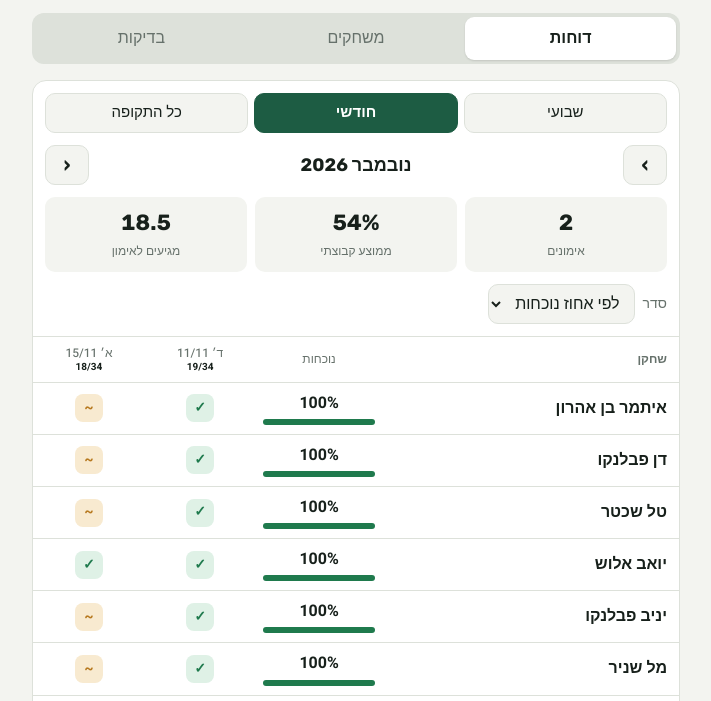
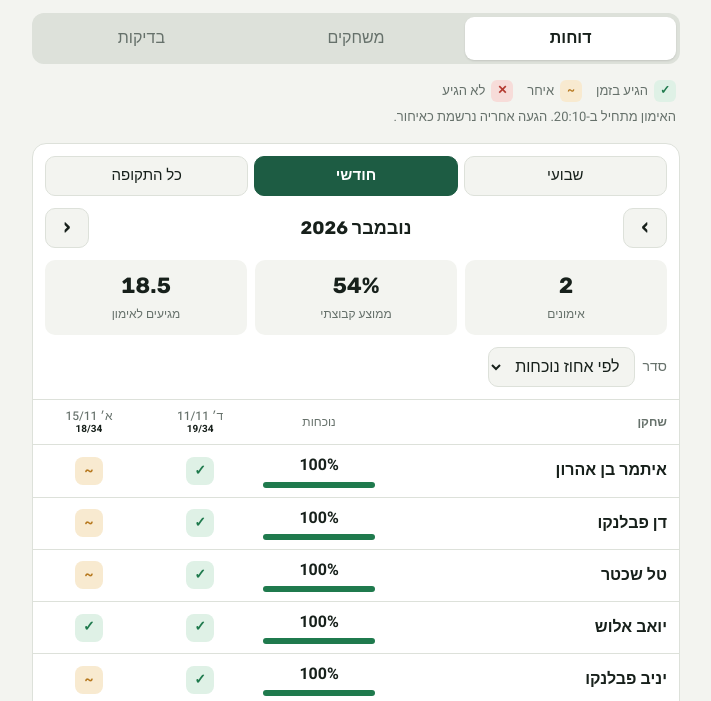
Before and after one commit to eduardbrook/hamami, a plain HTML site: page index.html in a window 1280 px wide. Shown: the part 51-752 px from the top of the page, without its empty margins (284-995 px from the left). Drawn offline with Linux system fonts and the light colour scheme.

Commit message:
Add attendance key and start time above the report
Co-Authored-By: Claude Sonnet 5.5 <noreply@anthropic.com>
Claude-Session: https://claude.ai/code/session_013zZ1uTNFcFDJdpJBgkv4un

```diff
--- a/index.html
+++ b/index.html
@@ -80,6 +80,10 @@ td.name, th.name { text-align: right; padding-right: 12px; font-weight: 700; pos
 .pbtn { border: 0; background: transparent; font-weight: 700; text-align: right; padding: 0; }
 .histrow { display: grid; grid-template-columns: 1fr repeat(3, 70px); gap: 6px; padding: 6px 12px; font-size: 14px; text-align: center; background: var(--bg); }
 .histrow span:first-child { text-align: right; color: var(--muted); }
+.keybar { display: flex; flex-wrap: wrap; gap: 6px 14px; align-items: center; font-size: 13px; color: var(--muted); padding: 0 4px; }
+.keybar span { display: inline-flex; align-items: center; gap: 6px; }
+.keybar .cell { width: 22px; height: 22px; font-size: 12px; border-radius: 6px; }
+.keybar .keynote { flex-basis: 100%; }
 .foot { color: var(--muted); font-size: 12px; text-align: center; }
 .msg { padding: 14px; border-radius: 12px; background: var(--absent-bg); color: var(--absent); }
 </style>
@@ -172,13 +176,16 @@ td.name, th.name { text-align: right; padding-right: 12px; font-weight: 700; pos
   function segBtns(items, current, act, attr) {
     return items.map(function (x) { return '<button data-act="' + act + '" data-v="' + x[0] + '" class="' + (current === x[0] ? 'on' : '') + '" aria-pressed="' + (current === x[0]) + '">' + x[1] + '</button>'; }).join('');
   }
+  function keyBar() {
+    return '<div class="keybar"><span>' + cellHtml('p') + 'הגיע בזמן</span><span>' + cellHtml('l') + 'איחר</span><span>' + cellHtml('a') + 'לא הגיע</span><span class="keynote">האימון מתחיל ב-20:10. הגעה אחריה נרשמת כאיחור.</span></div>';
+  }
   function viewReport() {
     var d = report(), rows = d.rows.slice();
     if (sortBy === "pct") rows.sort(function (x, y) {
       var px = x.pct == null ? -1 : x.pct, py = y.pct == null ? -1 : y.pct;
       return py - px || y.n - x.n || x.name.localeCompare(y.name, "he");
     });
-    var h = '<div class="card"><div class="seg" role="group" aria-label="סוג דוח">' + segBtns([["week", "שבועי"], ["month", "חודשי"], ["all", "כל התקופה"]], mode, "mode") + '</div>';
+    var h = keyBar() + '<div class="card"><div class="seg" role="group" aria-label="סוג דוח">' + segBtns([["week", "שבועי"], ["month", "חודשי"], ["all", "כל התקופה"]], mode, "mode") + '</div>';
     h += mode === "all" ? '<div class="pnav" style="grid-template-columns:1fr">' + esc(d.b.label) + '</div>'
       : '<div class="pnav"><button class="navbtn" data-act="next" aria-label="התקופה הבאה">›</button><div>' + esc(d.b.label) + '</div><button class="navbtn" data-act="prev" aria-label="התקופה הקודמת">‹</button></div>';
     h += '<div class="tiles"><div class="tile"><b>' + d.held.length + '</b><span>אימונים</span></div>' +
@@ -194,8 +201,8 @@ td.name, th.name { text-align: right; padding-right: 12px; font-weight: 700; pos
       h += '<tr><td class="name">' + esc(r.name) + '</td><td>' + (r.pct == null ? '–' : '<span class="pct">' + r.pct + '%</span><div class="bar"><i class="' + cls + '" style="width:' + r.pct + '%"></i></div>') + '</td>' +
         r.cells.map(function (c) { return '<td>' + cellHtml(c) + '</td>'; }).join('') + '</tr>';
     });
-    return h + '</tbody></table></div><div class="legend"><span>' + cellHtml('p') + 'הגיע</span><span>' + cellHtml('l') + 'איחר</span><span>' + cellHtml('a') + 'לא הגיע</span><span>' + cellHtml('') + 'לא סומן</span></div>' +
-      '<div class="legend" style="border-top:0;padding-top:0">אחוז הנוכחות כולל איחורים, ונספר רק על אימונים שבהם השחקן סומן.</div></div>';
+    return h + '</tbody></table></div>' +
+      '<div class="legend">אחוז הנוכחות כולל איחורים, ונספר רק על אימונים שבהם השחקן סומן.</div></div>';
   }
 
   /* ---------- games ---------- */
```
